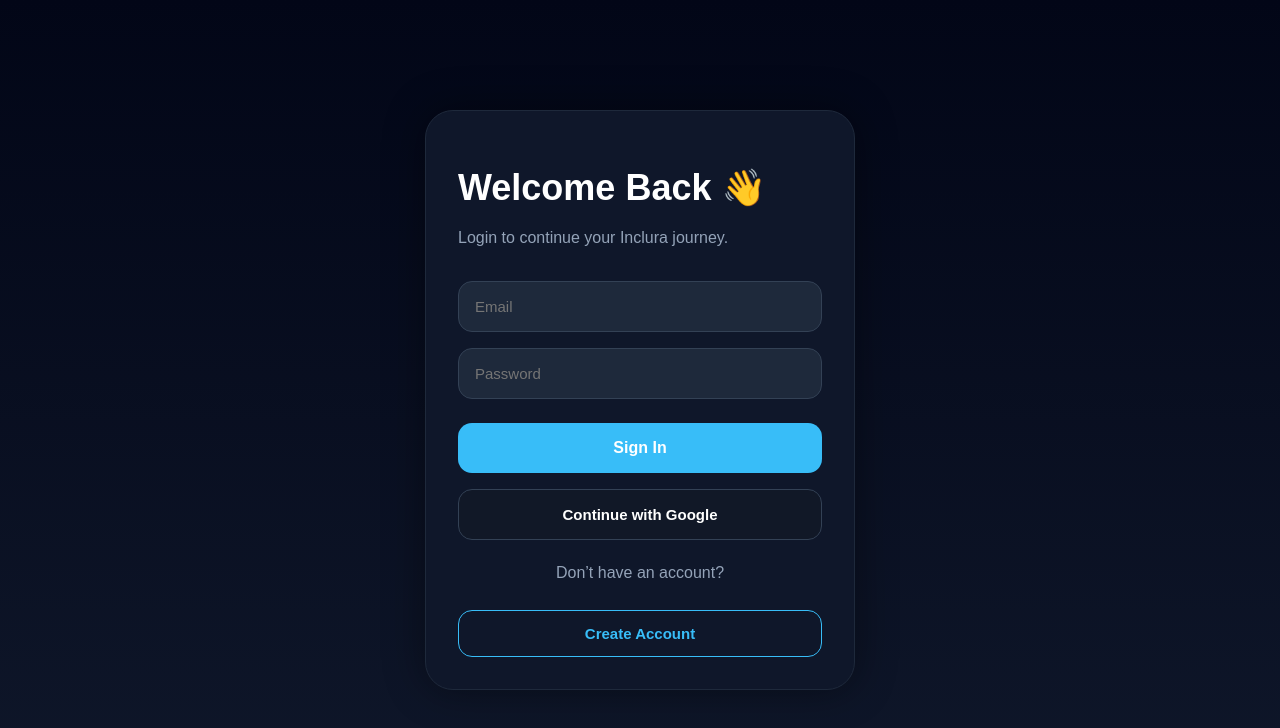
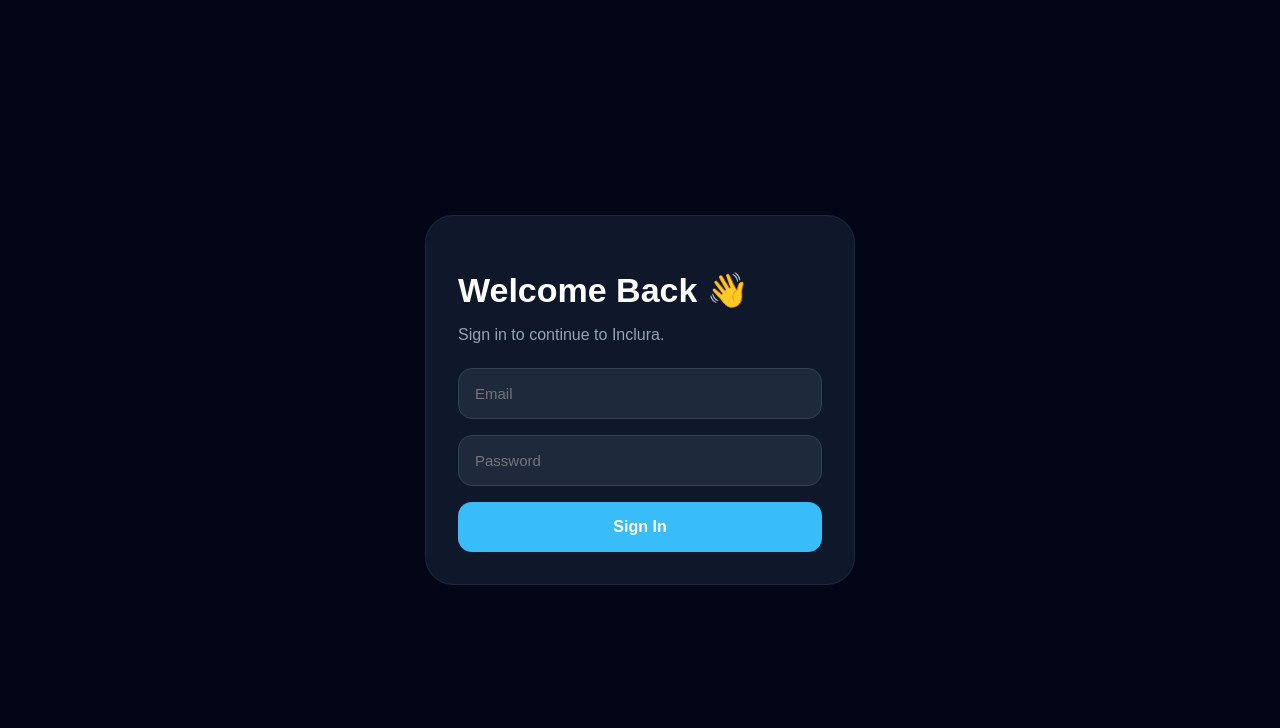
Before and after one commit to inclurah-png/inclura-web, a React (Vite) app: page /login in a window 1280 px wide. Shown: the top 728 px of the page. Built offline with nearby package versions, Linux system fonts and the light colour scheme; no server answers.

Commit message:
Update Login.jsx
Stabilize login

```diff
--- a/src/pages/Login.jsx
+++ b/src/pages/Login.jsx
@@ -2,8 +2,6 @@ import { useState } from "react";
 
 import {
 signInWithEmailAndPassword,
-  GoogleAuthProvider,
-  signInWithPopup,
 } from "firebase/auth";
 
 import { auth } from "../firebase";
@@ -11,43 +9,57 @@ import { auth } from "../firebase";
 import { useNavigate } from "react-router-dom";
 
 function Login() {
+
 const navigate = useNavigate();
 
-  const [email, setEmail] = useState("");
-  const [password, setPassword] = useState("");
+const [email, setEmail] =
+useState("");
+
+const [password, setPassword] =
+useState("");
+
+const [loading, setLoading] =
+useState(false);
 
 async function handleLogin() {
+
+if (!email || !password) {
+alert("Fill all fields");
+return;
+}
+
 try {
+
+setLoading(true);
+
 await signInWithEmailAndPassword(
 auth,
 email,
 password
 );
 
+alert("Login successful");
+
 navigate("/dashboard");
+
 } catch (error) {
+
 alert(error.message);
-    }
+
+} finally {
+
+setLoading(false);
+
 }
 
-  async function handleGoogleLogin() {
-    try {
-      const provider = new GoogleAuthProvider();
-
-      await signInWithPopup(auth, provider);
-
-      navigate("/dashboard");
-    } catch (error) {
-      alert(error.message);
-    }
 }
 
 return (
+
 <div
 style={{
 minHeight: "100vh",
-        background:
-          "linear-gradient(to bottom, #020617, #0f172a)",
+background: "#020617",
 display: "flex",
 justifyContent: "center",
 alignItems: "center",
@@ -55,24 +67,23 @@ function Login() {
 fontFamily: "Arial, sans-serif",
 }}
 >
+
 <div
 style={{
 width: "100%",
 maxWidth: "430px",
 background: "#0f172a",
+padding: "32px",
+borderRadius: "28px",
 border: "1px solid #1e293b",
-          borderRadius: "28px",
-          padding: "32px",
-          boxShadow:
-            "0 0 40px rgba(0,0,0,0.4)",
 }}
 >
+
 <h1
 style={{
 color: "white",
-            fontSize: "36px",
+fontSize: "34px",
 marginBottom: "10px",
-            fontWeight: "700",
 }}
 >
 Welcome Back 👋
@@ -81,11 +92,10 @@ function Login() {
 <p
 style={{
 color: "#94a3b8",
-            marginBottom: "30px",
-            lineHeight: "1.6",
+marginBottom: "24px",
 }}
 >
-          Login to continue your Inclura journey.
+Sign in to continue to Inclura.
 </p>
 
 <input
@@ -111,36 +121,19 @@ function Login() {
 <button
 onClick={handleLogin}
 style={buttonStyle}
+
 >
-          Sign In
+
+{loading ? "Signing In..." : "Sign In"}
+
 </button>
 
-        <button
-          onClick={handleGoogleLogin}
-          style={googleButton}
-        >
-          Continue with Google
-        </button>
+</div>
 
-        <p
-          style={{
-            color: "#94a3b8",
-            marginTop: "24px",
-            textAlign: "center",
-          }}
-        >
-          Don’t have an account?
-        </p>
+</div>
 
-        <button
-          onClick={() => navigate("/signup")}
-          style={signupButton}
-        >
-          Create Account
-        </button>
-      </div>
-    </div>
 );
+
 }
 
 const inputStyle = {
@@ -165,33 +158,6 @@ const buttonStyle = {
 fontWeight: "700",
 fontSize: "16px",
 cursor: "pointer",
-  marginTop: "8px",
-};
-
-const googleButton = {
-  width: "100%",
-  padding: "16px",
-  borderRadius: "14px",
-  border: "1px solid #334155",
-  background: "#111827",
-  color: "white",
-  fontWeight: "700",
-  fontSize: "15px",
-  cursor: "pointer",
-  marginTop: "16px",
-};
-
-const signupButton = {
-  width: "100%",
-  padding: "14px",
-  borderRadius: "14px",
-  border: "1px solid #38bdf8",
-  background: "transparent",
-  color: "#38bdf8",
-  fontWeight: "700",
-  fontSize: "15px",
-  cursor: "pointer",
-  marginTop: "12px",
 };
 
 export default Login;
```
Lines whose indentation alone changed are shown as unchanged.
